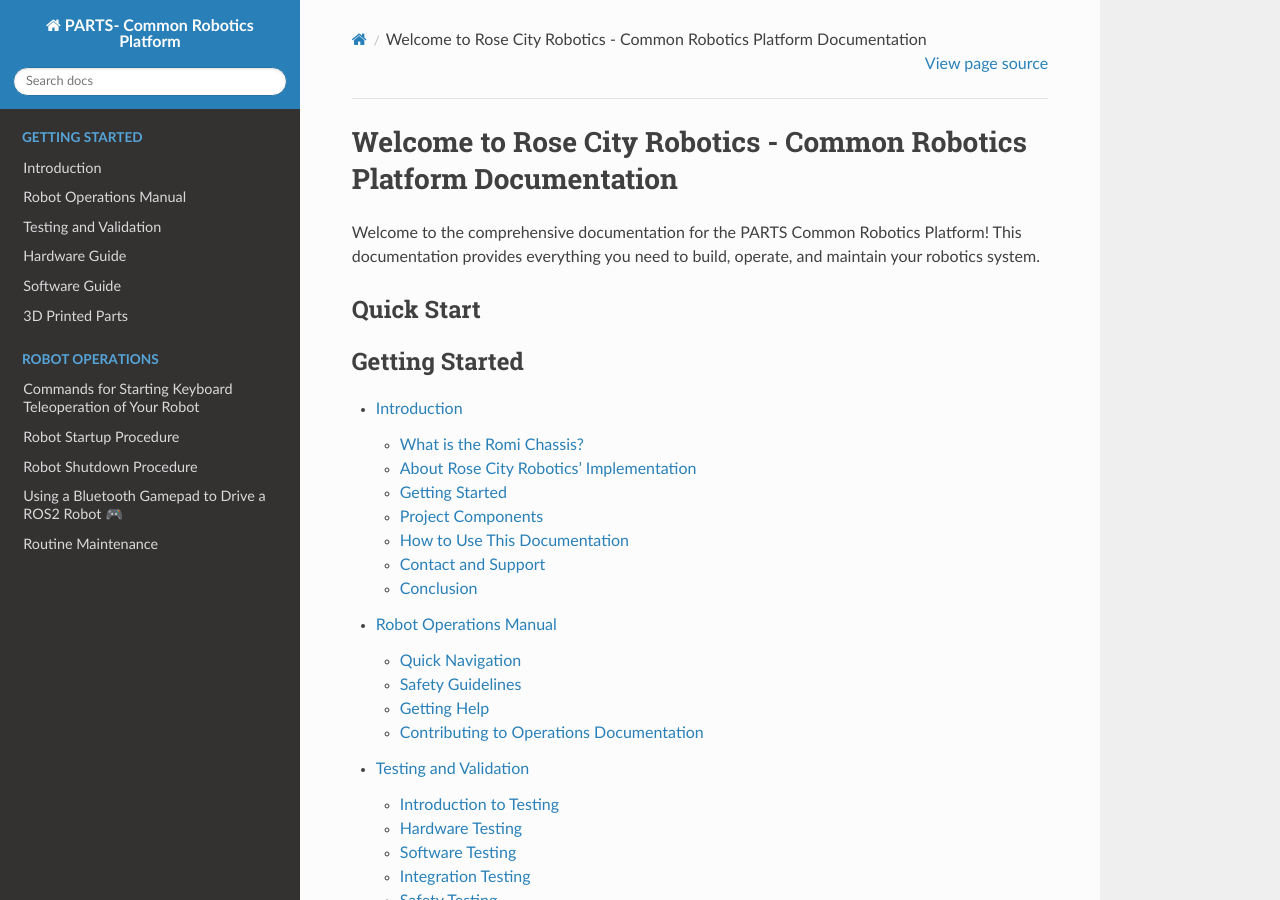
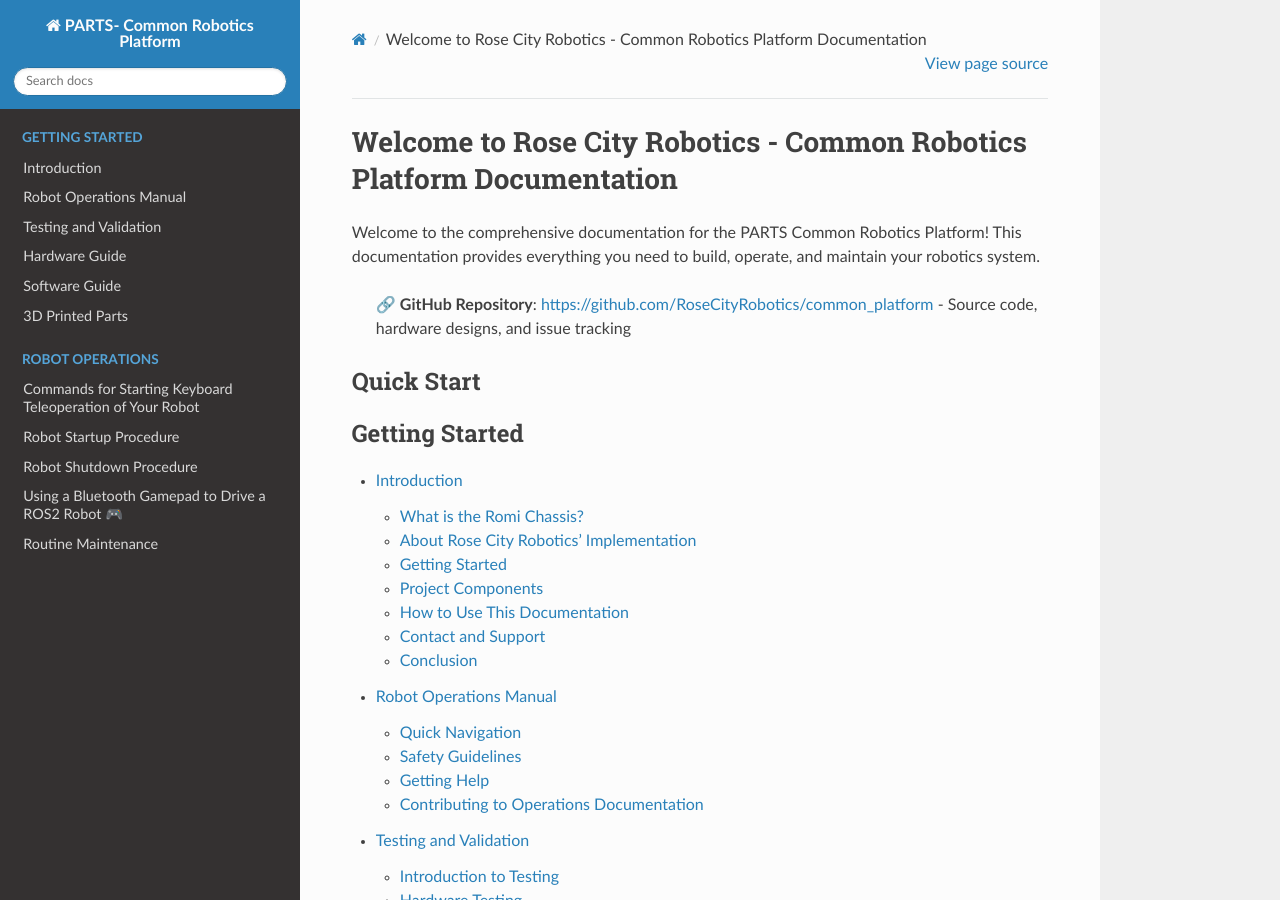
Before and after one commit to RoseCityRobotics/common_platform, a Sphinx documentation site: the page built from docs/source/index.md, in a window 1280 px wide and 900 px high. Built offline with Sphinx 7.4.7 and the Read the Docs theme 3.1.0, drawn with Linux system fonts in a browser that asks for light colours; some of the changed text lies outside the part shown.

Commit message:
adding links to rep

```diff
--- a/docs/source/index.md
+++ b/docs/source/index.md
@@ -1,6 +1,8 @@
 # Welcome to Rose City Robotics - Common Robotics Platform Documentation
 
 Welcome to the comprehensive documentation for the PARTS Common Robotics Platform! This documentation provides everything you need to build, operate, and maintain your robotics system.
+
+> 🔗 **GitHub Repository**: [https://github.com/RoseCityRobotics/common_platform](https://github.com/RoseCityRobotics/common_platform) - Source code, hardware designs, and issue tracking
 
 ## Quick Start
 
@@ -46,7 +48,8 @@
 
 1. Check the [Operations Manual](operations/index) for step-by-step guides
 2. Review the troubleshooting sections
-3. Contact the RCR team for additional support
+3. Visit our [GitHub repository](https://github.com/RoseCityRobotics/common_platform) for source code and issue tracking
+4. Contact the RCR team for additional support
 
 ---
 
```
Also changed, not shown: docs/source/intro.md (+4 -1 lines), docs/source/operations/index.md (+2 -0 lines).
